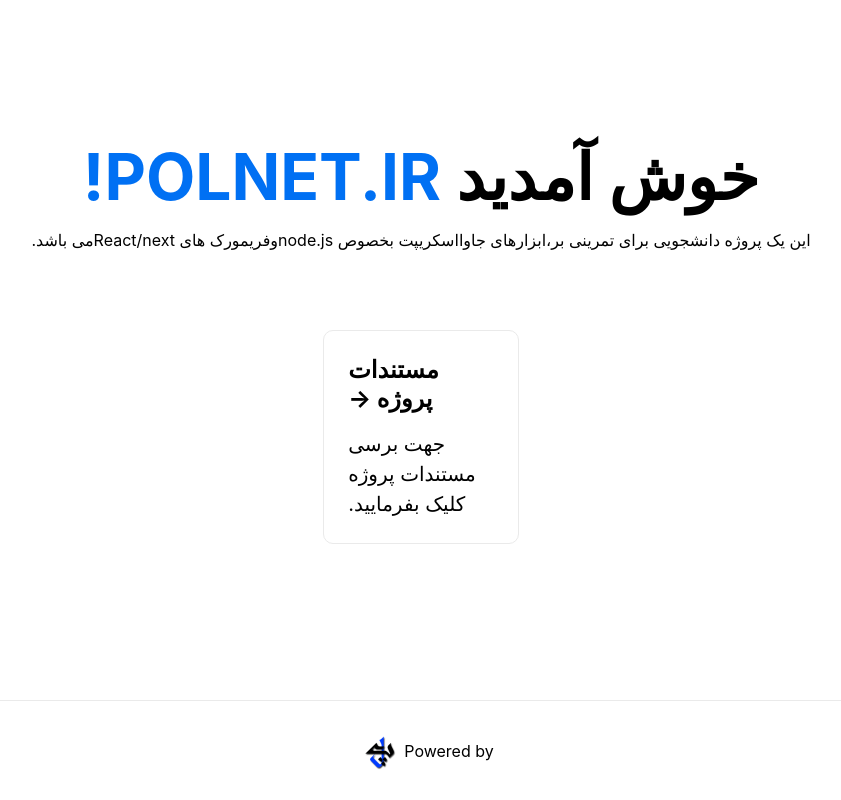
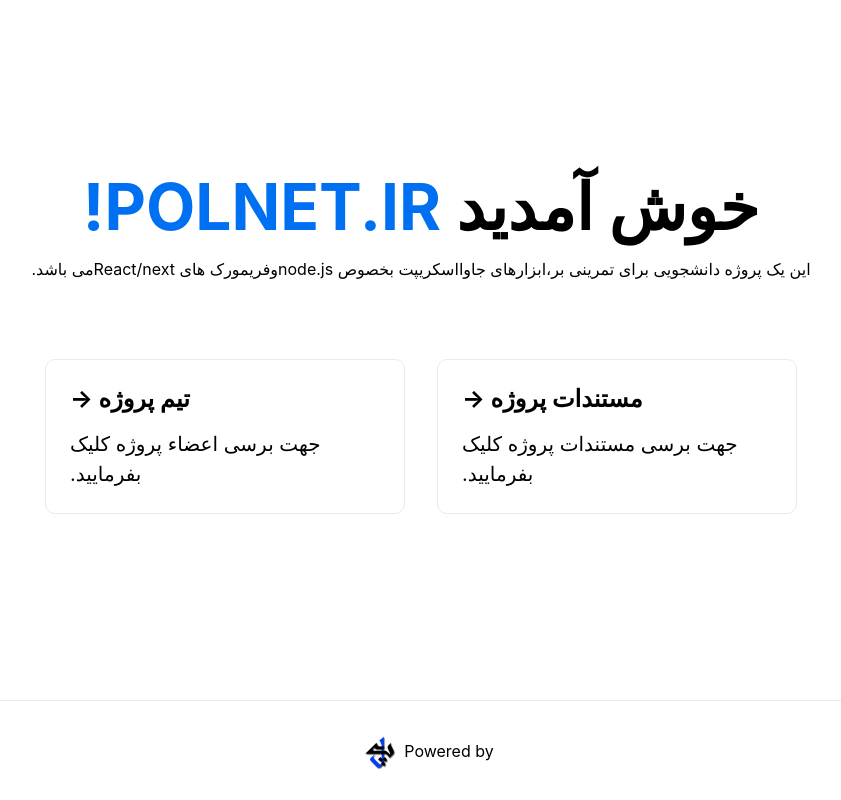
Before and after one commit to polbadman/POLnextjs, a Next.js app: page / in a window 1280 px wide. Shown: the whole page, without its empty margins (405-1246 px from the left). Built offline with nearby package versions, Linux system fonts and the light colour scheme.

Commit message:
Update index.js

```diff
--- a/pages/index.js
+++ b/pages/index.js
@@ -19,6 +19,10 @@
             <h3>مستندات پروژه &rarr;</h3>
             <p>جهت برسی مستندات پروژه کلیک بفرمایید.</p>
           </a>
+          <a href="https://github.com/polbadman/PNU_3991_AR" className={styles.card}>
+            <h3>تیم پروژه &rarr;</h3>
+            <p>جهت برسی اعضاء پروژه کلیک بفرمایید.</p>
+          </a>
         </div>
       </main>
 
```
